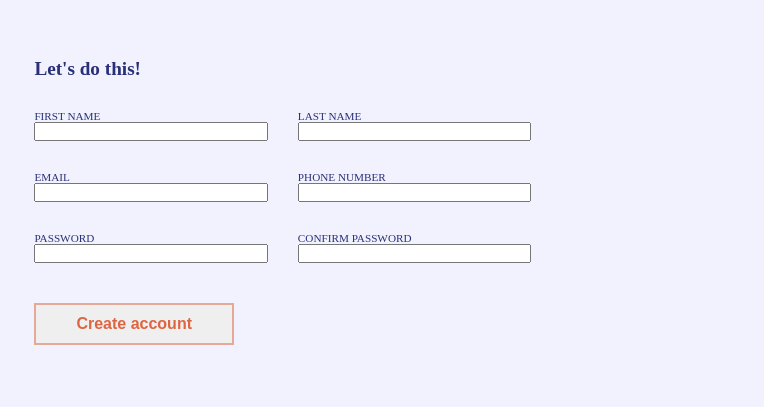
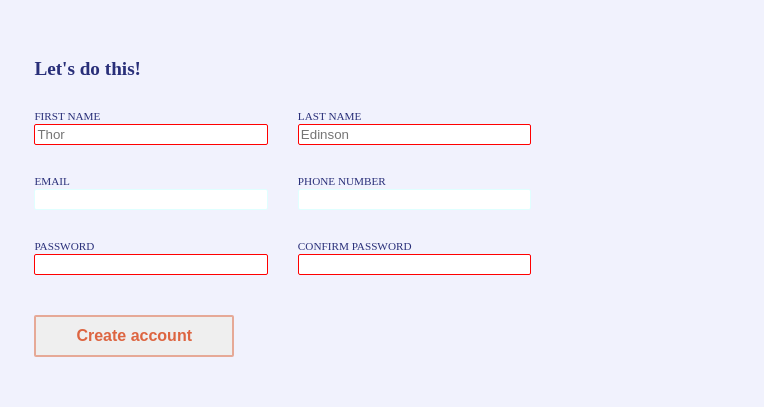
Before and after one commit to emreipekci/sign-up-form, a plain HTML site: page index.html in a window 1280 px wide. Shown: the part 337-744 px from the top of the page, 516-1280 px from the left. Drawn offline with Linux system fonts and the light colour scheme.

Commit message:
add input pseudo classes

```diff
--- a/index.html
+++ b/index.html
@@ -24,27 +24,27 @@
         <form class="form">
           <div class="form-first">
             <p class="form-title">Let's do this!</p>
-            <div class="input">
+            <div>
               <label for="first-name">First name</label>
-              <input type="text" name="first-name" id="first-name" required>
+              <input type="text" name="first-name" id="first-name" placeholder="Thor" required>
             </div>
-            <div class="input">
+            <div>
               <label for="last-name">Last name</label>
-              <input type="text" name="last-name" id="last-name" required>
+              <input type="text" name="last-name" id="last-name" placeholder="Edinson" required>
             </div>
-            <div class="input">
+            <div>
               <label for="email">Email</label>
-              <input type="email" name="email" id="email" required>
+              <input type="email" name="email" id="email">
             </div>
-            <div class="input">
+            <div>
               <label for="phone-number">Phone number</label>
               <input type="text" name="phone-number" id="phone-number" minlength="9" maxlength="9">
             </div>
-            <div class="input">
+            <div>
               <label for="password">Password</label>
               <input type="password" name="password" id="password" required>
             </div>
-            <div class="input">
+            <div>
               <label for="confirm-password">Confirm password</label>
               <input type="password" name="confirm-password" id="confirm-password" required>
             </div>
--- a/styles.css
+++ b/styles.css
@@ -66,12 +66,28 @@
     width: 80%;
 }
 
-.input {
+.form-first div {
     display: flex;
     flex-flow: column wrap;
     font-size: 0.7rem;
     text-transform: uppercase;
     width: 40%;
+}
+
+input {
+    border: 1px solid lightcyan;
+    border-radius: 2px;
+    margin-top: 2px;
+    padding: 2px;
+}
+
+input:invalid {
+    border-color: red;
+}
+
+input:focus {
+    outline: 1px solid var(--textcolor);
+    border-color: var(--textcolor);
 }
 
 .form-title {
@@ -90,6 +106,7 @@ button {
     margin: 40px 0;
     padding: 10px 40px;
     border: 2px solid rgba(221, 101, 65, 0.5);
+    border-radius: 2px;
     font-size: 1rem;
     font-weight: 800;
     color: rgba(221, 101, 65);
```
